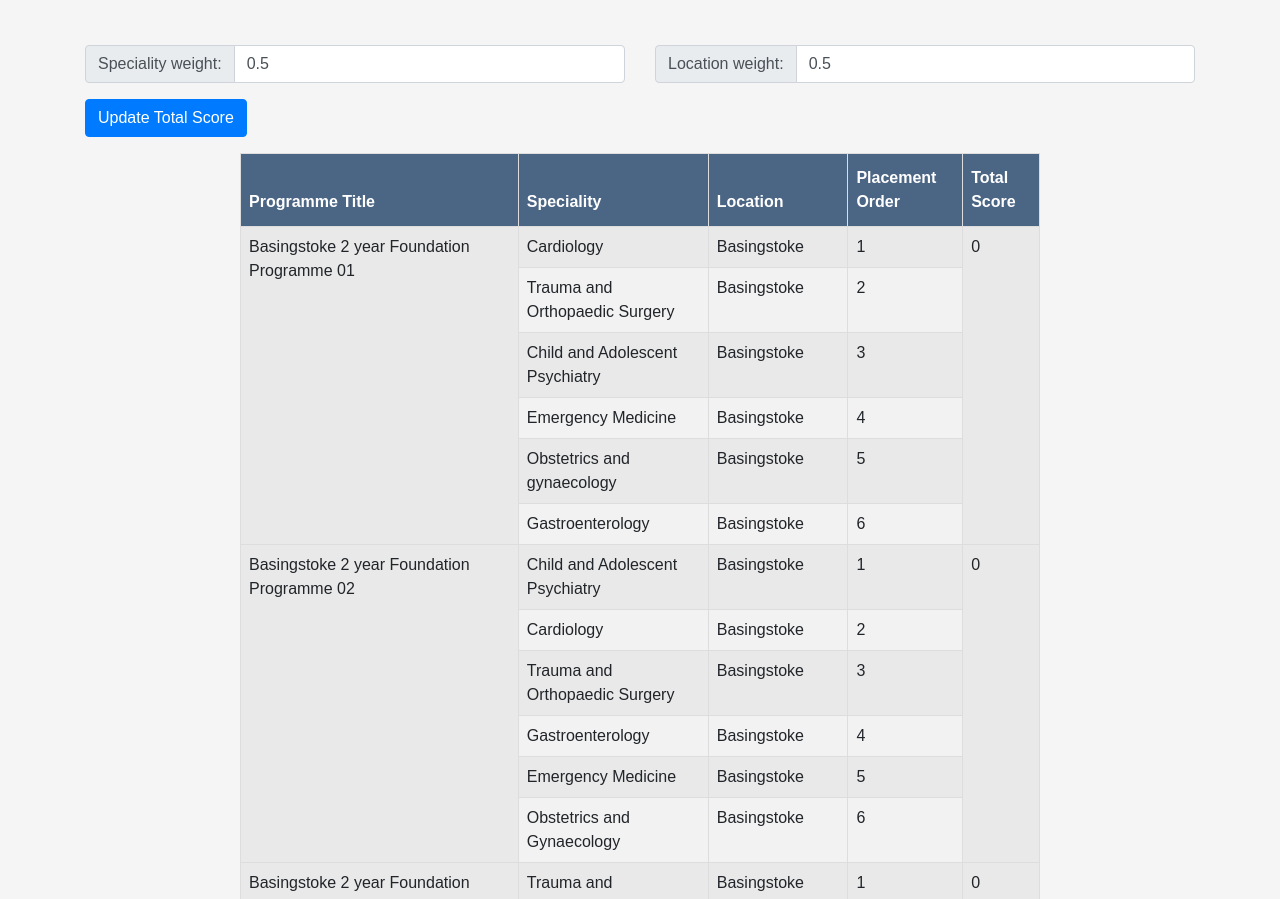
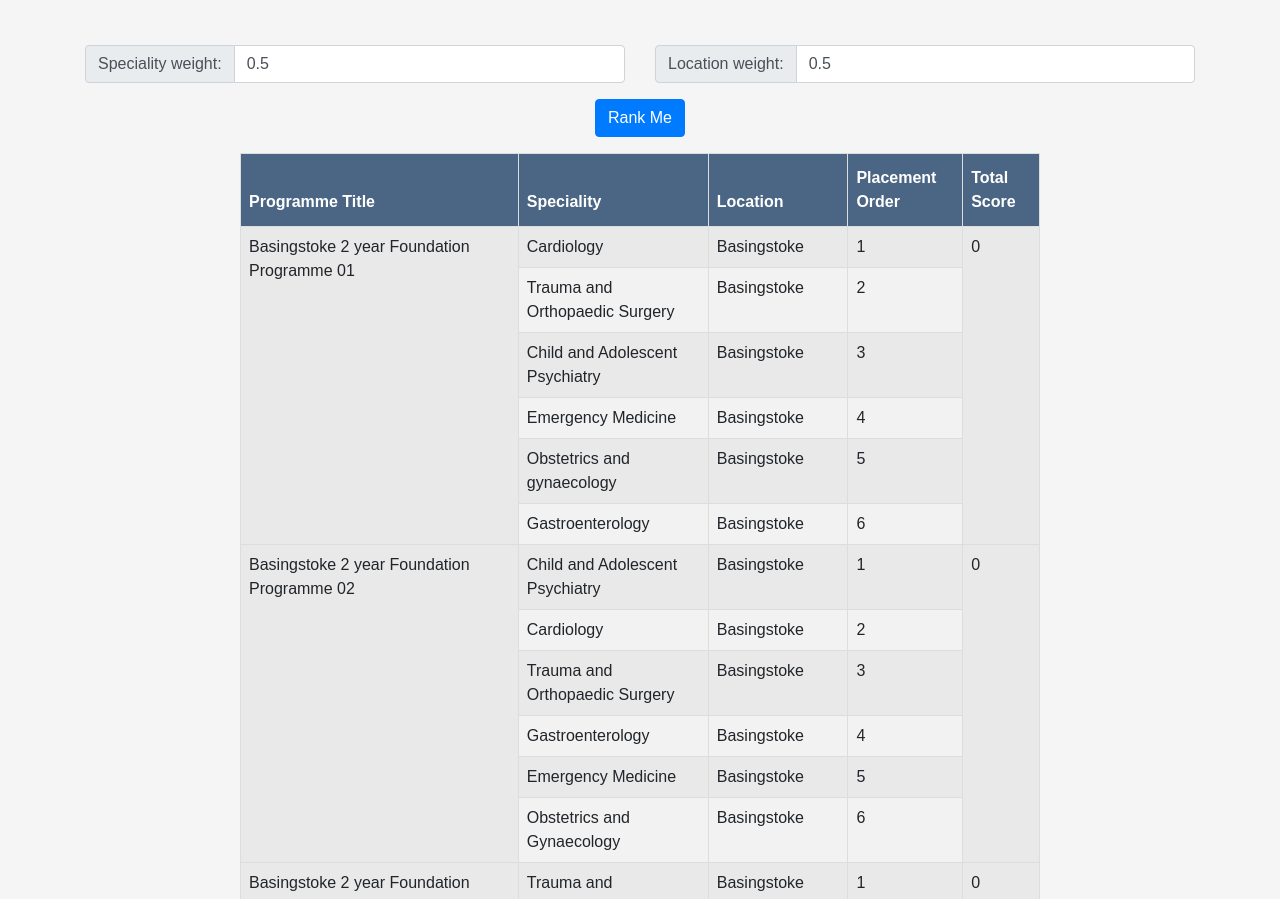
Before and after one commit to AriAb247/Ariab247.github.io, a plain HTML site: page index.html in a window 1280 px wide. Shown: the part 1321-2220 px from the top of the page. Drawn offline with nearby package versions, Linux system fonts and the light colour scheme.

Commit message:
Update index.html

```diff
--- a/index.html
+++ b/index.html
@@ -110,6 +110,12 @@ h1, h2 {
   color: #ff0000;
   text-decoration: none;
 }
+
+    #update-button {
+  display: block;
+  margin-left: auto;
+  margin-right: auto;
+}
 </style>
 </head>
 <body>
@@ -147,7 +153,7 @@ h1, h2 {
         </div>
       </div>
     </div>
-    <button id="update-button" class="btn btn-primary">Update Total Score</button>
+    <button id="update-button" class="btn btn-primary">Rank Me</button>
     <table id="allocation-table" class="table table-bordered table-striped">
       <!-- table contents here -->
     </table>
```
